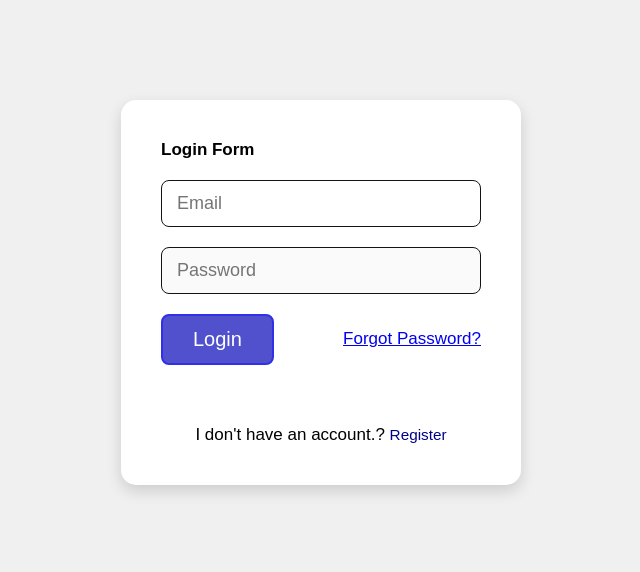
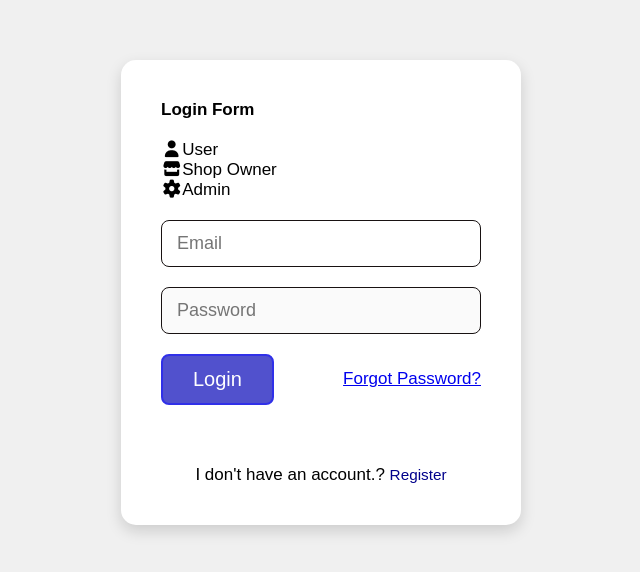
Before and after one commit to cebwrpg/ecommerce, a React app in the folder frontend/: page /Login in a window 1280 px wide. Shown: the part 108-680 px from the top of the page, without its empty margins (319-959 px from the left). Built offline with nearby package versions, Linux system fonts and the light colour scheme; the HTML template or start-up script is replaced by a standard one.

Commit message:
update files

```diff
--- a/frontend/src/pages/Login.jsx
+++ b/frontend/src/pages/Login.jsx
@@ -1,23 +1,32 @@
 import React, { useState } from "react";
 import UserLayout from "../components/userLayout";
 import UserDetails from "../components/userDetails";
-import { Link, useNavigate } from "react-router-dom"; // ADD useNavigate
+import { Link, useNavigate } from "react-router-dom";
 import { loginUser } from "../api/UserApi";
 import "../styles/Login.css";
 import { validateLogin } from "../components/validation.jsx";
 
+// ✅ Font Awesome (install if not added)
+// npm install @fortawesome/fontawesome-free
+import "@fortawesome/fontawesome-free/css/all.min.css";
+
 function Login() {
 
-  const navigate = useNavigate(); // INITIALIZE useNavigate
+  const navigate = useNavigate();
 
+  // 🔐 Form States
   const [email, setEmail] = useState("");
   const [password, setPassword] = useState("");
+
+  // ⭐ Role State
+  const [role, setRole] = useState("user");
+
   const [error, setError] = useState("");
   const [message, setMessage] = useState("");
 
+  // 🚀 Handle Login
   const handleLogin = async () => {
 
-    // Frontend validation
     const errorMessage = validateLogin(email, password);
     if (errorMessage) {
       setError(errorMessage);
@@ -28,23 +37,19 @@ function Login() {
     setMessage("");
 
     try {
-      const response = await loginUser(email, password);
+      // ✅ Send role also
+      const response = await loginUser(email, password, role);
 
       if (response.data.success) {
 
-        // 🔐 STORE TOKEN
-        localStorage.setItem(
-          "token",
-          response.data.token
-        );
+        localStorage.setItem("token", response.data.token);
+        localStorage.setItem("role", role);
+
         setMessage("✅ Login Successful");
 
-        console.log("TOKEN:", response.data.token);
-
-        // 🚀 Redirect after login
         setTimeout(() => {
-          navigate("/Home"); // change route if needed
-        }, 100);
+          navigate("/Home");
+        }, 500);
 
       } else {
         setMessage("❌ Login Unsuccessful");
@@ -59,6 +64,36 @@ function Login() {
   return (
     <UserLayout title="Login Form">
 
+      {/* ⭐ ROLE TABS */}
+      <div className="role-tabs">
+
+        <div
+          className={`role-tab ${role === "user" ? "active" : ""}`}
+          onClick={() => setRole("user")}
+        >
+          <i className="fa-solid fa-user"></i>
+          <span>User</span>
+        </div>
+
+        <div
+          className={`role-tab ${role === "shop_owner" ? "active" : ""}`}
+          onClick={() => setRole("shop_owner")}
+        >
+          <i className="fa-solid fa-store"></i>
+          <span>Shop Owner</span>
+        </div>
+
+        <div
+          className={`role-tab ${role === "admin" ? "active" : ""}`}
+          onClick={() => setRole("admin")}
+        >
+          <i className="fa-solid fa-gear"></i>
+          <span>Admin</span>
+        </div>
+
+      </div>
+
+      {/* Inputs */}
       <UserDetails
         email={email}
         setEmail={setEmail}
@@ -92,10 +127,7 @@ function Login() {
         </button>
 
         <p>
-          <Link
-            to="/forgot-password"
-            className="register-Link"
-          >
+          <Link to="/forgot-password" className="register-Link">
             Forgot Password?
           </Link>
         </p>
@@ -104,10 +136,7 @@ function Login() {
       <div className="actions">
         <p>
           I don't have an account.?{" "}
-          <Link
-            to="/register"
-            className="register-link"
-          >
+          <Link to="/register" className="register-link">
             Register
           </Link>
         </p>
```
